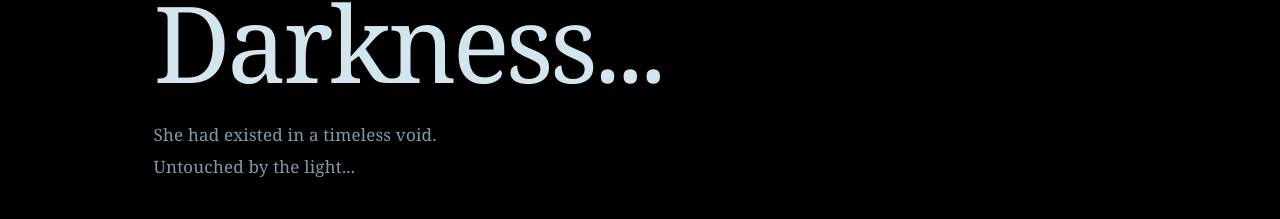
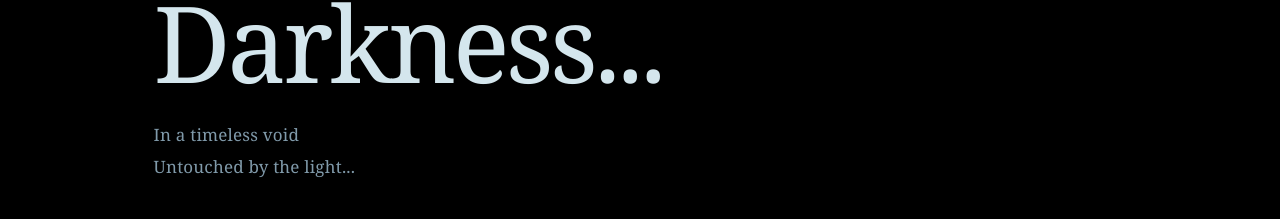
Before and after one commit to AlchemyDynamics/the-birth-of-kali, a website: page index.html in a window 1280 px wide. Shown: the part 328-547 px from the top of the page. Drawn offline with nearby package versions, Linux system fonts and the light colour scheme.

Commit message:
Shorten title screen introduction

```diff
--- a/index.html
+++ b/index.html
@@ -13,7 +13,7 @@
 <header><a id="wordmark" href="#" aria-label="Dreamwalkers">DREAMWALKERS<span>GENESIS / 001</span></a><div class="tools"><button id="sound" title="Toggle sound" aria-label="Toggle sound">SOUND <span>ON</span></button><button id="help" title="Controls">?</button><button id="pause" title="Pause">Ⅱ</button></div></header>
 <main id="intro">
   <h1><span>Within the</span>Darkness...</h1>
-  <p>She had existed in a timeless void.<br>Untouched by the light...</p>
+  <p>In a timeless void<br>Untouched by the light...</p>
   <button id="begin" class="primary">Enter the void <span>↗</span></button>
   <div class="intro-note">A PLAYABLE PRELUDE TO DREAMWALKERS</div>
 </main>
```
